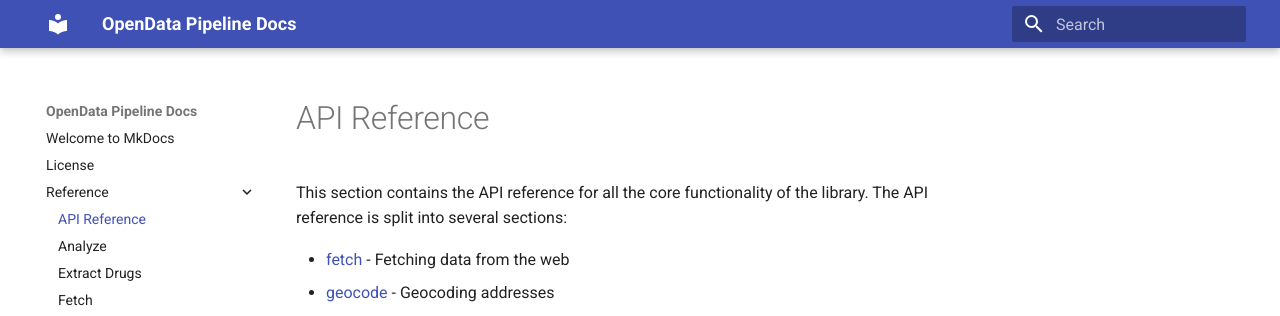
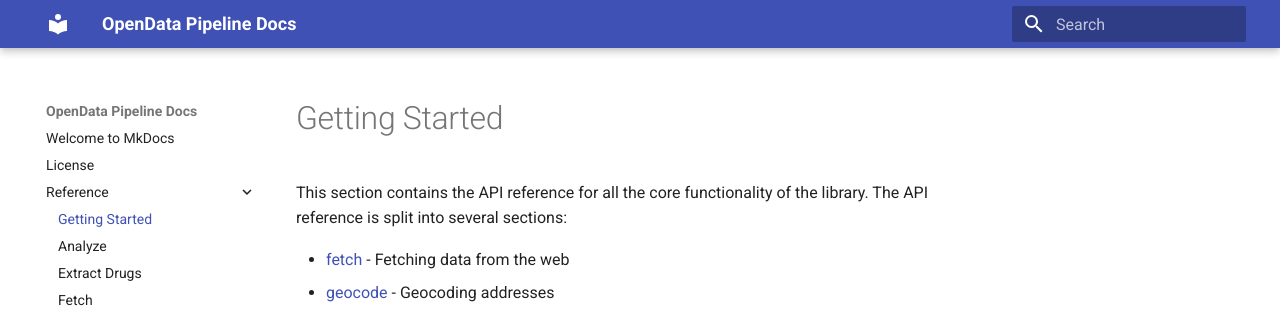
Before and after one commit to UK-IPOP/open-data-pipeline, an MkDocs documentation site: the page built from docs/reference/index.md, in a window 1280 px wide. Shown: the top 316 px of the page. Built offline with MkDocs 1.6.1 and Material for MkDocs 9.7.7, drawn with Linux system fonts in a browser that asks for light colours.

Commit message:
Rename page name

```diff
--- a/docs/reference/index.md
+++ b/docs/reference/index.md
@@ -1,4 +1,4 @@
-# API Reference
+# Getting Started
 
 This section contains the API reference for all the core functionality of the
 library.  The API reference is split into several sections:
```
